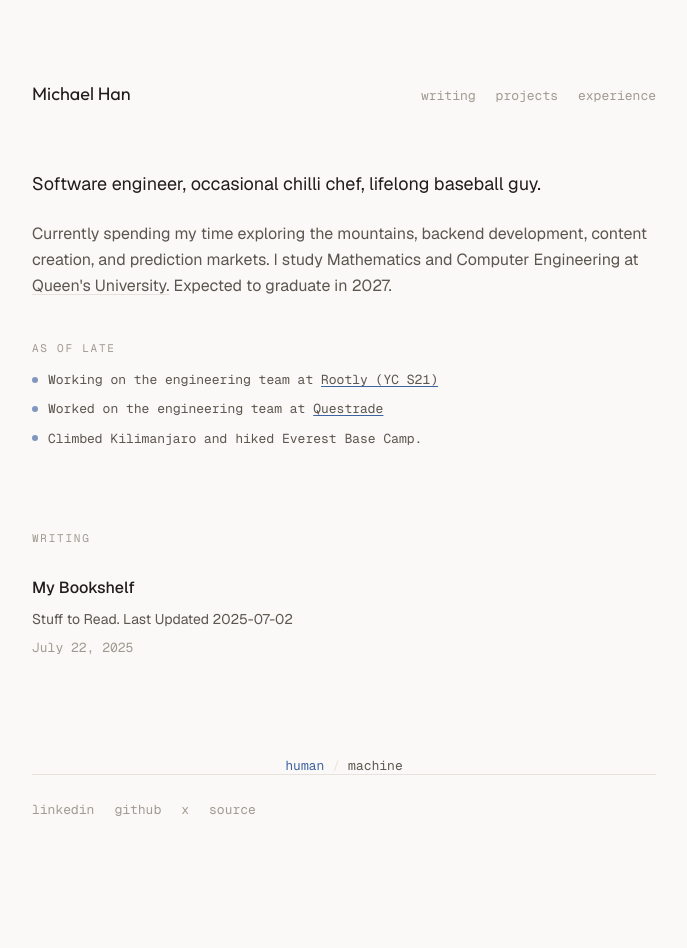
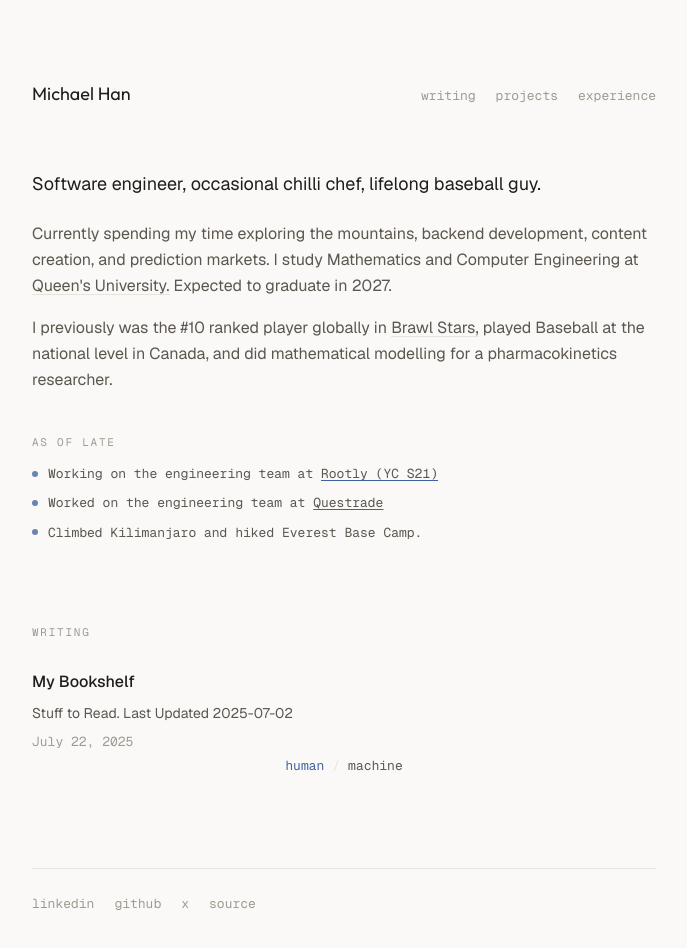
Before and after one commit to michael-han-dev/michaelhandev, a Next.js app: page / in a window 1280 px wide. Shown: the top 948 px of the page, without its empty margins (296-983 px from the left). Built offline with nearby package versions, Linux system fonts and the light colour scheme; no server answers.

Commit message:
update to have brawl stars etc

```diff
--- a/app/ai/page.tsx
+++ b/app/ai/page.tsx
@@ -67,6 +67,8 @@ export default function AiHomePage() {
             <MdLine>&nbsp;</MdLine>
             <MdLine>Mathematics and Computer Engineering at <MdLink text="Queen's University" url="https://www.queensu.ca/" />. Expected to graduate in 2027.</MdLine>
             <MdLine>&nbsp;</MdLine>
+            <MdLine>I previously was the #10 ranked player globally in <MdLink text="Brawl Stars" url="https://supercell.com/en/games/brawlstars/" />, played Baseball at the national level in Canada, and did mathematical modelling for a pharmacokinetics researcher.</MdLine>
+            <MdLine>&nbsp;</MdLine>
             <MdLine><MdLink text="LinkedIn" url="https://www.linkedin.com/in/michael-y-han/" /></MdLine>
             <MdLine><MdLink text="GitHub" url="https://github.com/michael-han-dev" /></MdLine>
             <MdLine><MdLink text="Twitter" url="https://x.com/michaelyhan_" /></MdLine>
--- a/app/page.tsx
+++ b/app/page.tsx
@@ -31,6 +31,19 @@ export default function Home() {
               Queen&apos;s University.
             </a>{' '}
             Expected to graduate in 2027.
+          </p>
+          <p className="mt-4 leading-relaxed text-[var(--ink-2)]">
+            I previously was the #10 ranked player globally in{' '}
+            <a
+              href="https://supercell.com/en/games/brawlstars/"
+              target="_blank"
+              rel="noopener noreferrer"
+              className="link-inline"
+            >
+              Brawl Stars,
+            </a>{' '}
+            played Baseball at the national level in Canada, and did mathematical modelling for a
+            pharmacokinetics researcher.
           </p>
 
           <div className="mt-10">
```
